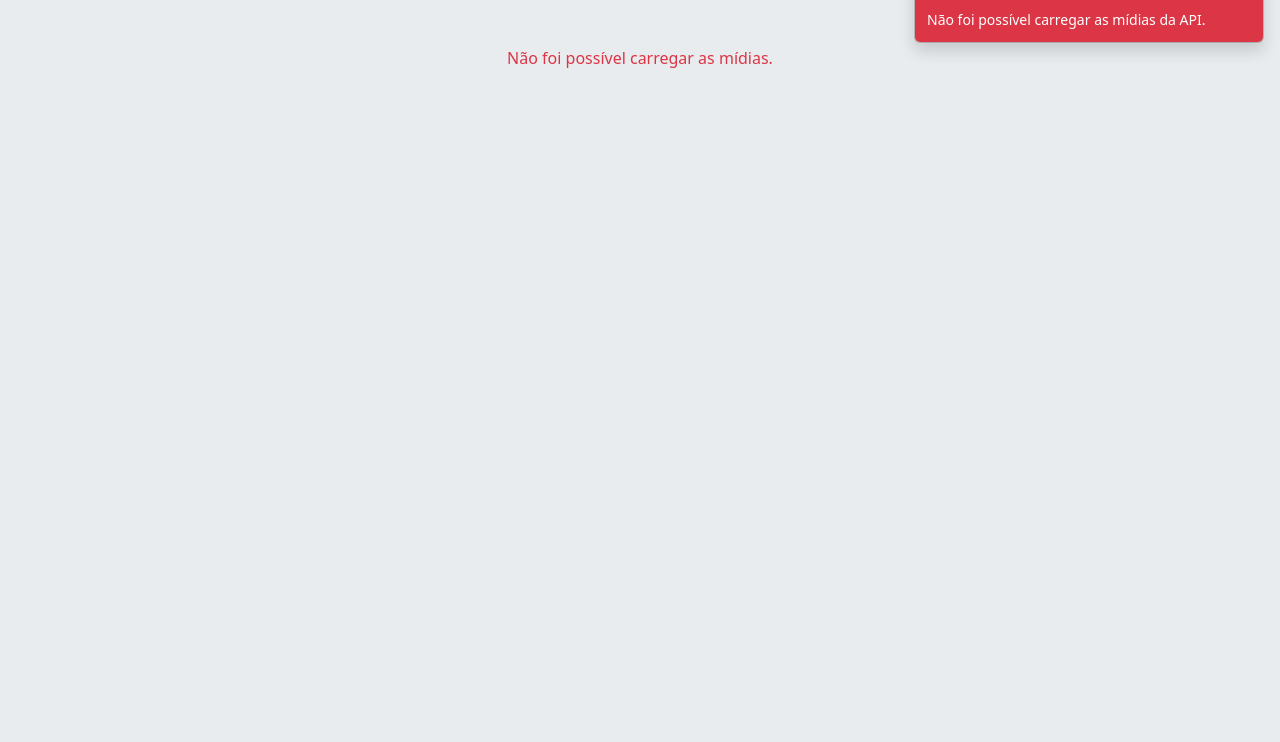
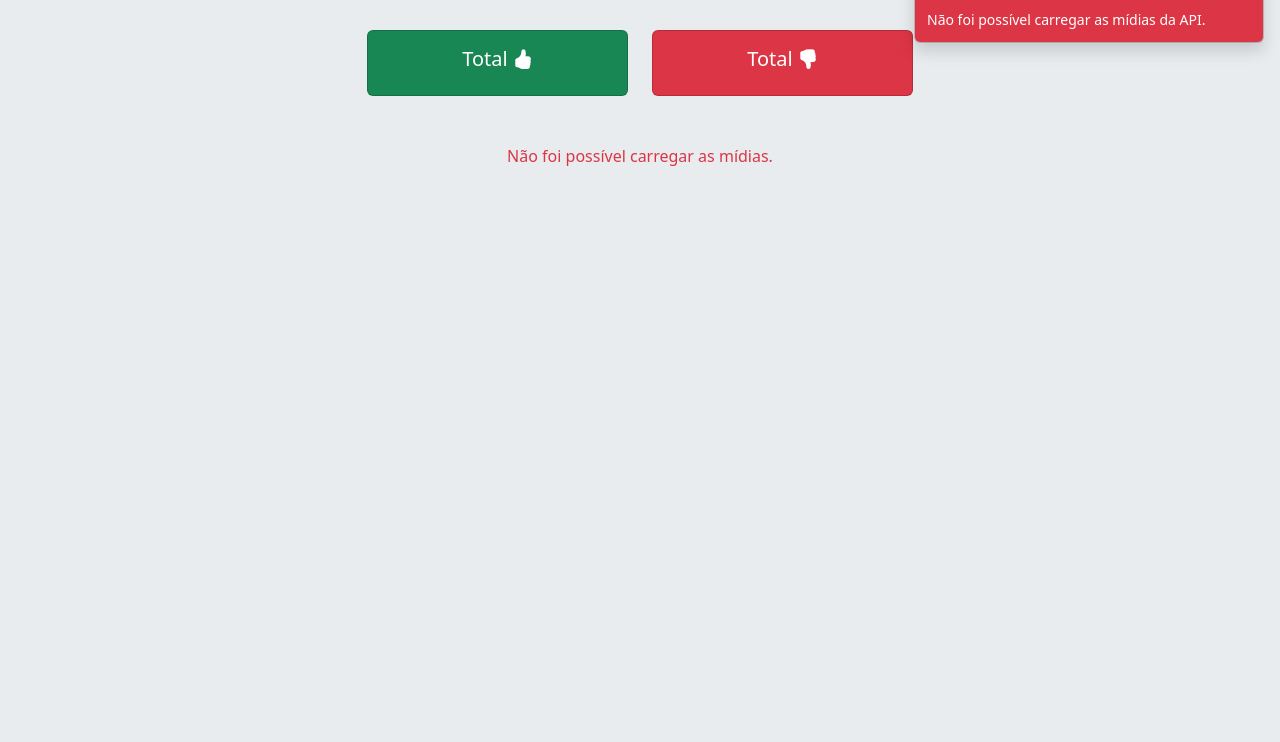
Before and after one commit to Caio-Freitas005/vote-midias, a plain HTML site: page static/index.html in a window 1280 px wide. Shown: the part 58-800 px from the top of the page. Drawn offline with nearby package versions, Linux system fonts and the light colour scheme; no server answers; files whose address does not match are found by name.

Commit message:
feat: cria a estrutura HTML para exibir os totais de votos no topo da página.

```diff
--- a/static/index.html
+++ b/static/index.html
@@ -27,6 +27,30 @@
             </div>
         </div>
     </nav>
+    <div class="container text-center mt-4 mb-4">
+        <div class="row justify-content-center">
+            <div class="col-lg-3 col-md-4 col-sm-6 mt-2">
+                <div class="card text-bg-success">
+                    <div class="card-body">
+                        <h5 class="card-title">Total
+                            <i class="bi bi-hand-thumbs-up-fill"></i>
+                        </h5>
+                        <p id="total-likes" class="card-text fs-4 fw-bold"></p>
+                    </div>
+                </div>
+            </div>
+            <div class="col-lg-3 col-md-4 col-sm-6 mt-2">
+                <div class="card text-bg-danger">
+                    <div class="card-body">
+                        <h5 class="card-title">Total
+                            <i class="bi bi-hand-thumbs-down-fill"></i>
+                        </h5>
+                        <p id="total-dislikes" class="card-text fs-4 fw-bold"></p>
+                    </div>
+                </div>
+            </div>
+        </div>
+    </div>
     <div id="media-container" class="container-fluid text-center mt-5"></div>
     <div class="toast-container position-fixed top-0 end-0 p-3">
         <div id="errorToast" class="toast text-bg-danger" role="alert" aria-live="assertive" aria-atomic="true">
```
